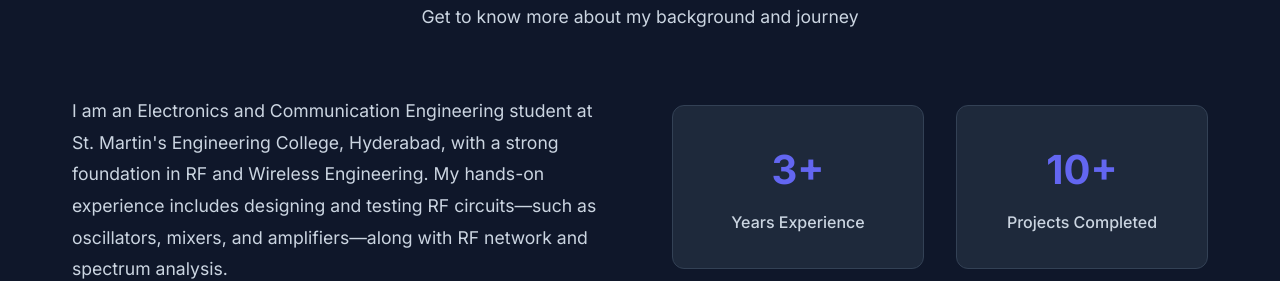
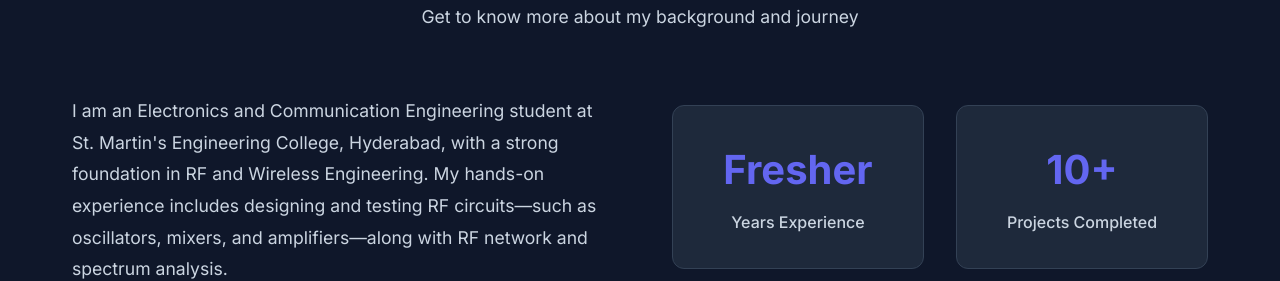
Before and after one commit to Nanivadla95/Nanivadla, a plain HTML site: page index.html in a window 1280 px wide. Shown: the part 957-1238 px from the top of the page. Drawn offline with nearby package versions, Linux system fonts and the light colour scheme.

Commit message:
Update index.html
Updated Experience

```diff
--- a/index.html
+++ b/index.html
@@ -919,7 +919,7 @@
                 </div>
                 <div class="about-stats">
                     <div class="stat-card">
-                        <div class="stat-number">3+</div>
+                        <div class="stat-number">Fresher</div>
                         <div class="stat-label">Years Experience</div>
                     </div>
                     <div class="stat-card">
```
